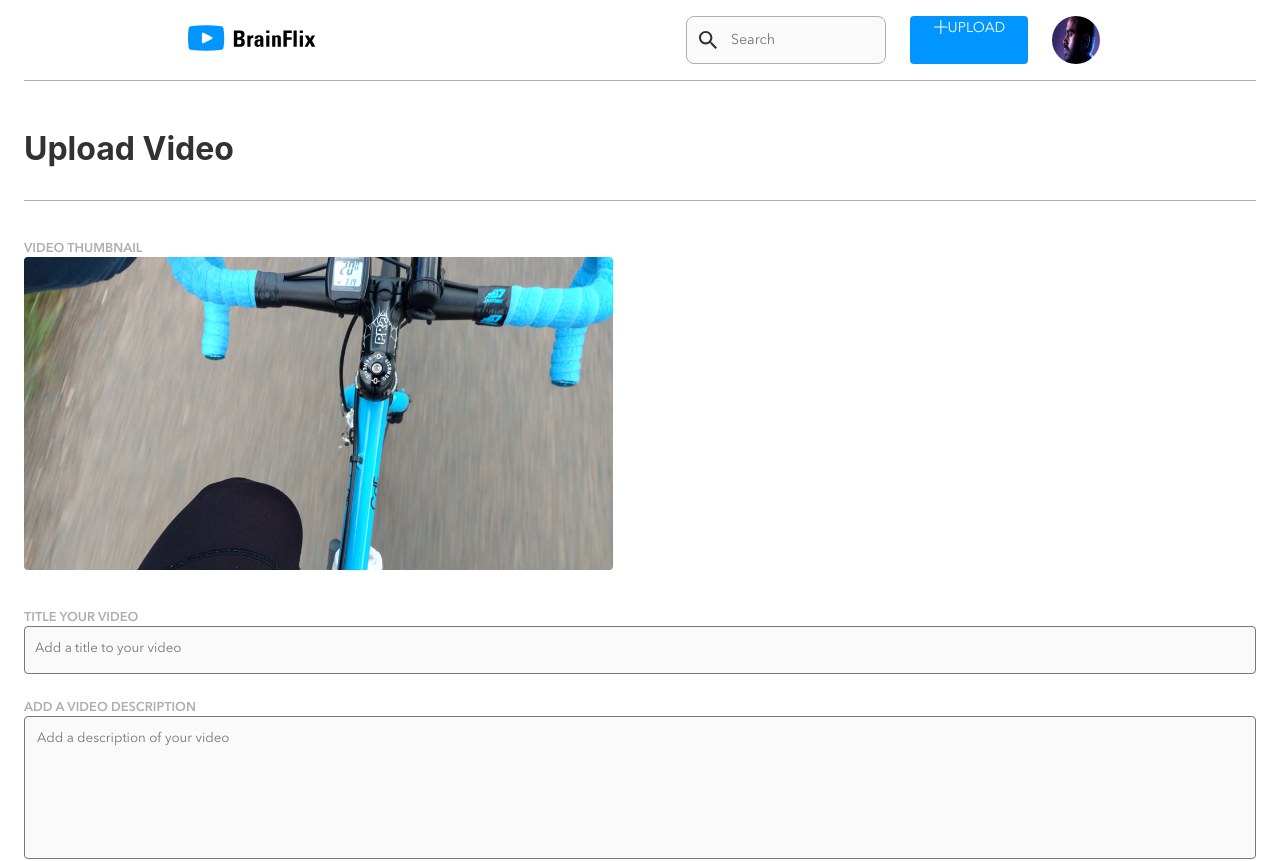
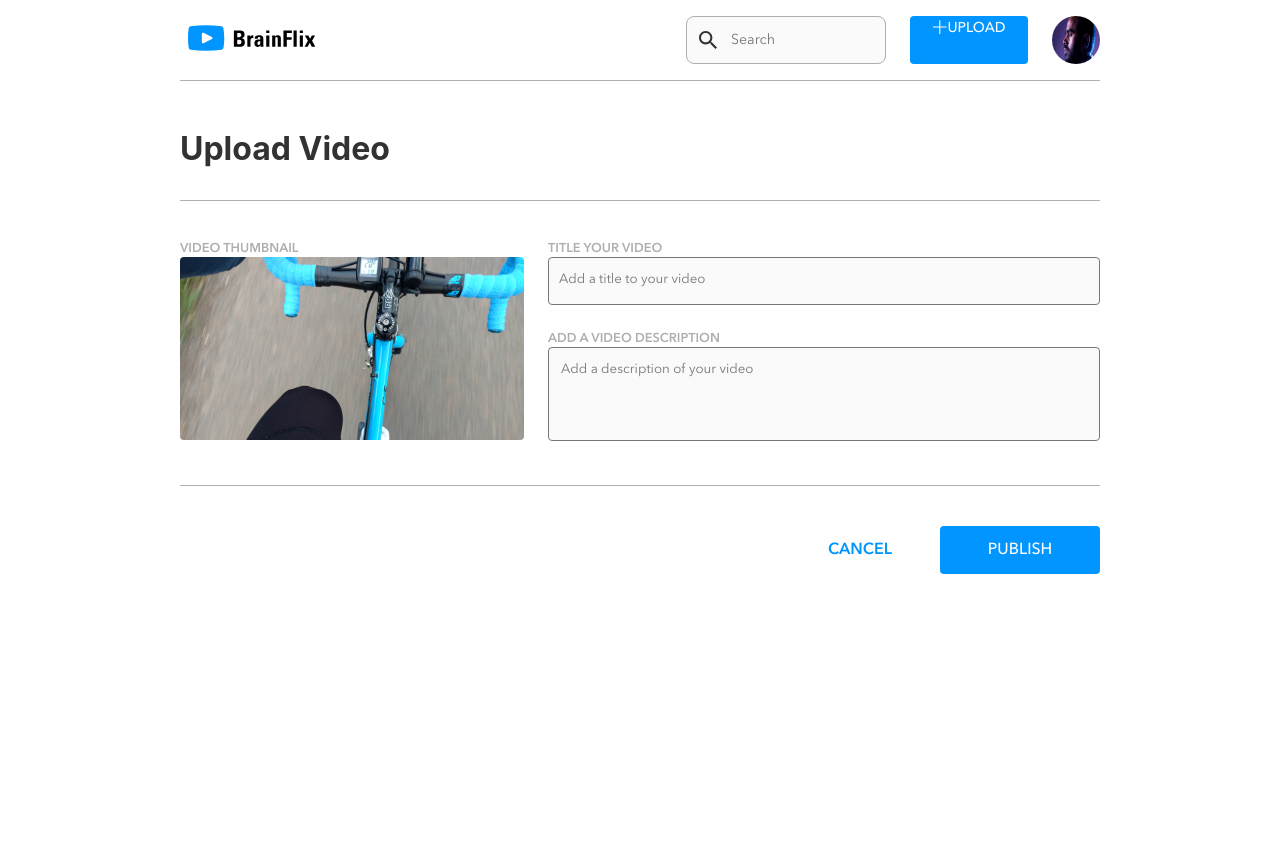
Before and after one commit to Trevhol/trevor-hollowink-brainflix, a React (Create React App) app in the folder sprint-two/: page /Upload in a window 1280 px wide. Shown: the top 861 px of the page. After the commit the page ends 800 px from the top, so only its background shows below. Built offline with nearby package versions, Linux system fonts and the light colour scheme; the HTML template or start-up script is replaced by a standard one.

Commit message:
finished styling

```diff
--- a/sprint-two/src/components/pages/Home.js
+++ b/sprint-two/src/components/pages/Home.js
@@ -30,9 +30,10 @@ class Home extends Component {
           .then((res) => {
             const mainVideo = res.data;
 
-            // Change comments order
-            mainVideo.comments.reverse();
-
+            // sorts the comments from newest to oldest.
+            mainVideo.comments.sort((a, b) => {
+              return b.timestamp - a.timestamp;
+            });
             this.setState({
               mainVideo,
             });
@@ -48,6 +49,10 @@ class Home extends Component {
           `https://project-2-api.herokuapp.com/videos/${this.props.match.params.id}?api_key=7dcf7623-0c79-4b11-9fcf-431c46d8f0106`
         )
         .then((res) => {
+          const mainVideo = res.data;
+          mainVideo.comments.sort((a, b) => {
+            return b.timestamp - a.timestamp;
+          });
           // if (this.state.mainVideo.id !== res.data.id) {
           this.setState({
             mainVideo: res.data,
--- a/sprint-two/src/components/pages/upload.js
+++ b/sprint-two/src/components/pages/upload.js
@@ -5,25 +5,33 @@ export class upload extends Component {
     return (
       <div className="main-upload">
         <h1 className="main-upload__title">Upload Video</h1>
+        <form className="main-upload__form">
+          <div className="main-upload__main-wrapper">
+            <div className="main-upload__first-wrapper">
               <p className="main-upload__thumbnail">VIDEO THUMBNAIL</p>
               <img
                 className="main-upload__image"
                 src={Upload}
                 alt="riding a bike"
               ></img>
-        <form className="main-upload__form">
+            </div>
+            <div className="main-upload__second-wrapper">
               <h4 className="main-upload__video">TITLE YOUR VIDEO</h4>
               <textarea
                 name="message"
                 className="main-upload__title-input"
                 placeholder="Add a title to your video"
               ></textarea>
-          <h4 className="main-upload__description">ADD A VIDEO DESCRIPTION</h4>
+              <h4 className="main-upload__description">
+                ADD A VIDEO DESCRIPTION
+              </h4>
               <textarea
                 name="message"
                 className="main-upload__video-description"
                 placeholder="Add a description of your video"
               ></textarea>
+            </div>
+          </div>
           <div className="main-upload__button-reverse">
             <div className="main-upload__button-wrapper">
               <button type="submit" className="main-upload__button">
--- a/sprint-two/src/styles/main.css
+++ b/sprint-two/src/styles/main.css
@@ -95,7 +95,7 @@
   margin-right: 16px;
   background-color: #0095ff;
   color: #ffffff;
-  font-family: "Avenir Regular";
+  font-family: "Avenir Medium";
   padding-top: 4px;
   font-size: 0.89rem;
 }
@@ -562,6 +562,8 @@
   width: 120px;
   height: 70px;
   margin-right: 16px;
+  -o-object-fit: cover;
+     object-fit: cover;
 }
 
 .side-video__title {
@@ -630,7 +632,7 @@
 
 .main-hero__video {
   width: 100%;
-  height: 183px;
+  height: 102.9%;
   -o-object-fit: cover;
      object-fit: cover;
   position: relative;
@@ -924,6 +926,29 @@
   }
 }
 
+@media only screen and (min-width: 1080px) {
+  .main-upload {
+    margin: 0 180px;
+  }
+  .main-upload__image {
+    width: 344px;
+  }
+  .main-upload__main-wrapper {
+    display: -webkit-box;
+    display: -ms-flexbox;
+    display: flex;
+  }
+  .main-upload__first-wrapper {
+    margin-right: 24px;
+  }
+  .main-upload__second-wrapper {
+    width: 100%;
+  }
+  .main-upload__video-description {
+    height: 94px;
+  }
+}
+
 html,
 body {
   margin: 0;
--- a/sprint-two/src/styles/partials/_header.scss
+++ b/sprint-two/src/styles/partials/_header.scss
@@ -46,7 +46,7 @@
     margin-right: 16px;
     background-color: #0095ff;
     color: #ffffff;
-    font-family: "Avenir Regular";
+    font-family: "Avenir Medium";
     padding-top: 4px;
     font-size: 0.89rem;
   }
--- a/sprint-two/src/styles/partials/_hero.scss
+++ b/sprint-two/src/styles/partials/_hero.scss
@@ -2,7 +2,7 @@
   display: flex;
   &__video {
     width: 100%;
-    height: 183px;
+    height: 102.9%;
     object-fit: cover;
     position: relative;
     display: flex;
--- a/sprint-two/src/styles/partials/_sideBar.scss
+++ b/sprint-two/src/styles/partials/_sideBar.scss
@@ -8,6 +8,7 @@
     width: 120px;
     height: 70px;
     margin-right: 16px;
+    object-fit: cover;
   }
   &__title {
     margin: 40px 16px;
--- a/sprint-two/src/styles/partials/_upload.scss
+++ b/sprint-two/src/styles/partials/_upload.scss
@@ -110,3 +110,23 @@
     }
   }
 }
+@include desktop {
+  .main-upload {
+    margin: 0 180px;
+    &__image {
+      width: 344px;
+    }
+    &__main-wrapper {
+      display: flex;
+    }
+    &__first-wrapper {
+      margin-right: 24px;
+    }
+    &__second-wrapper {
+      width: 100%;
+    }
+    &__video-description {
+      height: 94px;
+    }
+  }
+}
```
Also changed, not shown: 1 other file (tests, documents, lock files or other folders). Lines whose indentation alone changed are shown as unchanged.
